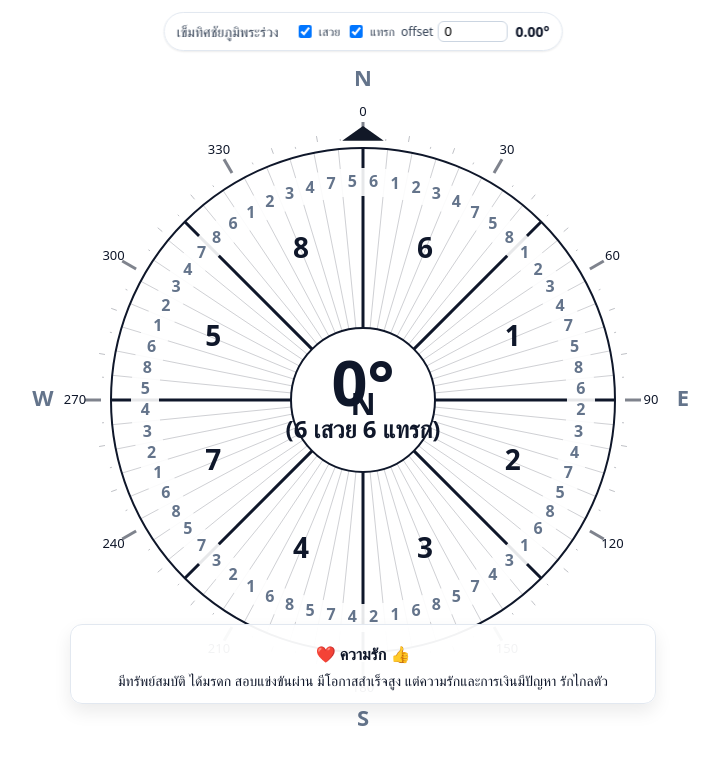
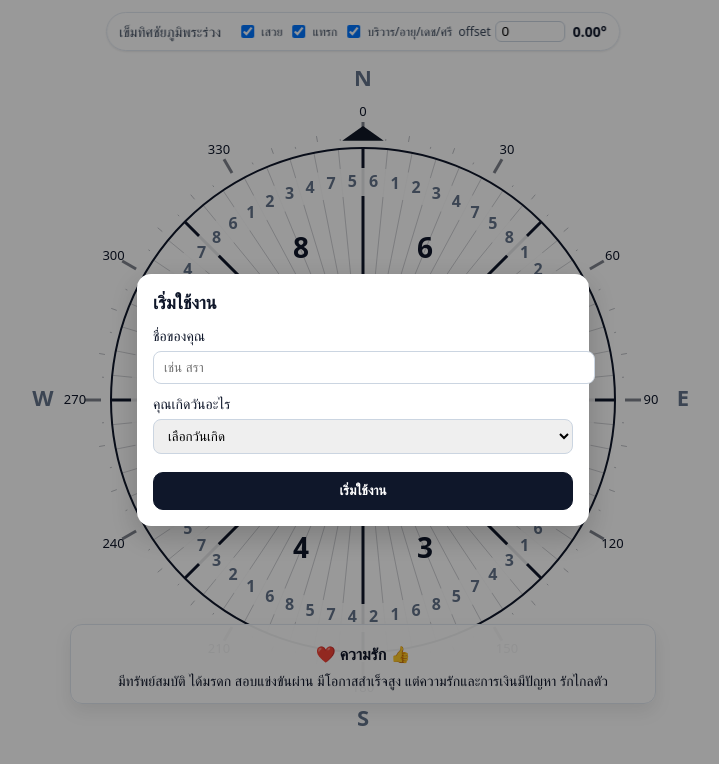
Before and after one commit to gotosira/compass-web, a React (Vite) app: page / in a window 1280 px wide. Shown: the top 764 px of the page, without its empty margins (277-996 px from the left). Built offline with nearby package versions, Linux system fonts and the light colour scheme; no server answers.

Commit message:
feat(intro+aspects): add intro modal (name/day->number); draw aspects ring (บริวาร→กาลี) based on birth day; toggle show/hide

```diff
--- a/circle_divided_into_64_parts_canvas.jsx
+++ b/circle_divided_into_64_parts_canvas.jsx
@@ -33,6 +33,10 @@ export default function App() {
   const [showSmall, setShowSmall] = useState(true);
   const [currentBig, setCurrentBig] = useState(null);
   const [currentSmall, setCurrentSmall] = useState(null);
+  const [showAspects, setShowAspects] = useState(true);
+  const [userName, setUserName] = useState("");
+  const [birthNum, setBirthNum] = useState(null); // 1..7
+  const [showIntro, setShowIntro] = useState(false);
   const [lat, setLat] = useState(null);
   const [lon, setLon] = useState(null);
   const [altitudeM, setAltitudeM] = useState(null);
@@ -112,6 +116,19 @@ export default function App() {
     if (current) lines.push(current);
     return lines.slice(0, 6); // cap lines for box height
   }
+
+  // Intro modal bootstrap from localStorage
+  useEffect(() => {
+    try {
+      const n = localStorage.getItem("userName") || "";
+      const b = Number(localStorage.getItem("birthNum") || "");
+      if (n) setUserName(n);
+      if (Number.isFinite(b) && b >= 1 && b <= 7) setBirthNum(b);
+      if (!n || !b) setShowIntro(true);
+    } catch {
+      setShowIntro(true);
+    }
+  }, []);
 
   function inferContextAndMood(text) {
     const t = String(text || "");
@@ -581,6 +598,28 @@ export default function App() {
     ctx.strokeStyle = majorStroke;
     ctx.stroke();
 
+    // Aspects ring (บริวาร/อายุ/เดช/ศรี/มูละ/อุตสาหะ/มนตรี/กาลี) placed per sector starting from user's birth number
+    if (showAspects && birthNum) {
+      const aspects = ["บริวาร", "อายุ", "เดช", "ศรี", "มูละ", "อุตสาหะ", "มนตรี", "กาลี"]; // clockwise
+      const startIndex = (birthNum - 1) % 8; // 1..7 map into 0..7
+      const ringR = outerR + 46; // outside the dial but inside tick labels
+      ctx.font = "600 13px ui-sans-serif, system-ui, -apple-system, Segoe UI, Roboto";
+      ctx.fillStyle = "#0f172a";
+      ctx.textAlign = "center";
+      ctx.textBaseline = "middle";
+      for (let s = 0; s < 8; s++) {
+        const label = aspects[(startIndex + s) % 8];
+        const a = (s * 45 - 90) * (Math.PI / 180) + dialRot + (45 * Math.PI / 180) / 2; // center of sector
+        const x = cx + ringR * Math.cos(a);
+        const y = cy + ringR * Math.sin(a);
+        ctx.save();
+        ctx.translate(x, y);
+        ctx.rotate(0);
+        ctx.fillText(label, 0, 0);
+        ctx.restore();
+      }
+    }
+
     ctx.beginPath();
     ctx.arc(cx, cy, innerR, 0, Math.PI * 2);
     ctx.lineWidth = 2;
@@ -781,6 +820,9 @@ export default function App() {
             <input type="checkbox" checked={showSmall} onChange={(e) => setShowSmall(e.target.checked)} /> แทรก
           </label>
           <label style={{ display: "flex", alignItems: "center", gap: 4, fontSize: 12, color: "#334155" }}>
+            <input type="checkbox" checked={showAspects} onChange={(e) => setShowAspects(e.target.checked)} /> บริวาร/อายุ/เดช/ศรี
+          </label>
+          <label style={{ display: "flex", alignItems: "center", gap: 4, fontSize: 12, color: "#334155" }}>
             offset
             <input
               type="number"
@@ -843,6 +885,34 @@ export default function App() {
       {sensorStatus !== "active" && (
         <button onClick={onEnable} style={enableBtnStyle}>กดเปิดเข็มทิศ</button>
       )}
+
+      {showIntro && (
+        <div style={{ position: "fixed", inset: 0, background: "rgba(0,0,0,0.4)", display: "grid", placeItems: "center", zIndex: 50 }}>
+          <div style={{ background: "#fff", borderRadius: 14, padding: 16, width: "min(92vw, 420px)", boxShadow: "0 10px 30px rgba(0,0,0,.2)", fontFamily: "system-ui, -apple-system, Segoe UI, Roboto, sans-serif", color: "#0f172a" }}>
+            <div style={{ fontWeight: 700, fontSize: 18, marginBottom: 12 }}>เริ่มใช้งาน</div>
+            <div style={{ display: "grid", gap: 10 }}>
+              <label style={{ fontSize: 14 }}>
+                ชื่อของคุณ
+                <input value={userName} onChange={(e)=>setUserName(e.target.value)} placeholder="เช่น สรา" style={{ width: "100%", marginTop: 6, padding: "8px 10px", borderRadius: 8, border: "1px solid #cbd5e1" }} />
+              </label>
+              <label style={{ fontSize: 14 }}>
+                คุณเกิดวันอะไร
+                <select value={birthNum ?? ''} onChange={(e)=>setBirthNum(Number(e.target.value)||null)} style={{ width: "100%", marginTop: 6, padding: "8px 10px", borderRadius: 8, border: "1px solid #cbd5e1" }}>
+                  <option value="">เลือกวันเกิด</option>
+                  <option value="1">อาทิตย์ (1)</option>
+                  <option value="2">จันทร์ (2)</option>
+                  <option value="3">อังคาร (3)</option>
+                  <option value="4">พุธ (4)</option>
+                  <option value="5">พฤหัสบดี (5)</option>
+                  <option value="6">ศุกร์ (6)</option>
+                  <option value="7">เสาร์ (7)</option>
+                </select>
+              </label>
+              <button onClick={()=>{ try{ localStorage.setItem("userName", userName||""); if (birthNum) localStorage.setItem("birthNum", String(birthNum)); }catch{} setShowIntro(false); }} style={{ marginTop: 8, padding: "10px 14px", borderRadius: 10, background: "#0f172a", color: "#fff", border: "1px solid #0f172a", fontWeight: 700 }}>เริ่มใช้งาน</button>
+            </div>
+          </div>
+        </div>
+      )}
     </div>
   );
 }
```
